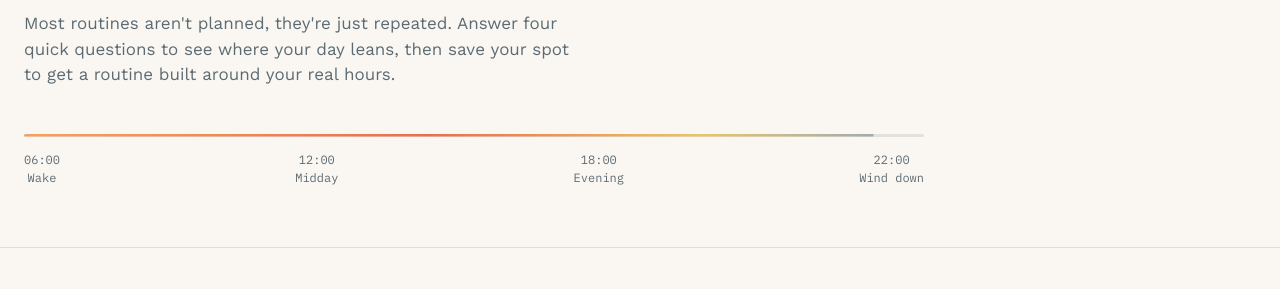
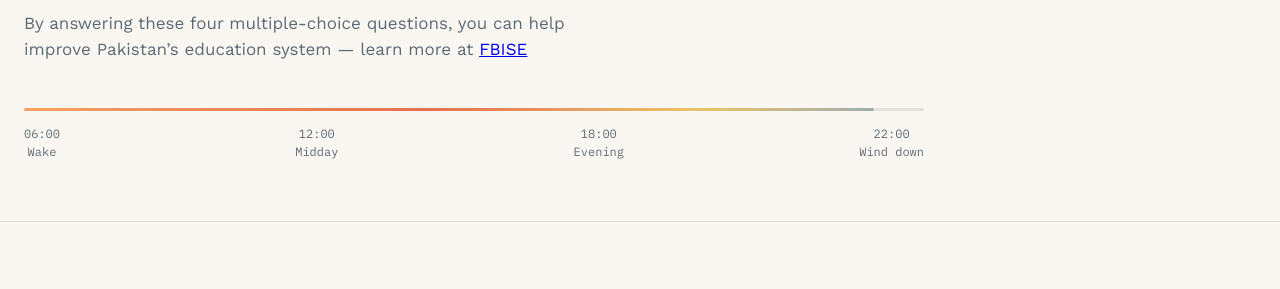
Before and after one commit to hackingerror4044/daily-rhythm, a website: page index.html in a window 1280 px wide. Shown: the part 325-614 px from the top of the page. Drawn offline with nearby package versions, Linux system fonts and the light colour scheme.

Commit message:
Update index.html

```diff
--- a/index.html
+++ b/index.html
@@ -205,7 +205,7 @@
   <section class="hero">
     <div class="eyebrow">Habit check — 2 minutes</div>
     <h1>What does your day actually look like?</h1>
-    <p class="lede">Most routines aren't planned, they're just repeated. Answer four quick questions to see where your day leans, then save your spot to get a routine built around your real hours.</p>
+    <p class="lede">By answering these four multiple-choice questions, you can help improve Pakistan’s education system — learn more at <a href="https://www.fbise.edu.pk/">FBISE</a></p>
 
     <div class="timeline">
       <div class="timeline-track"><div class="timeline-sweep"></div></div>
```
